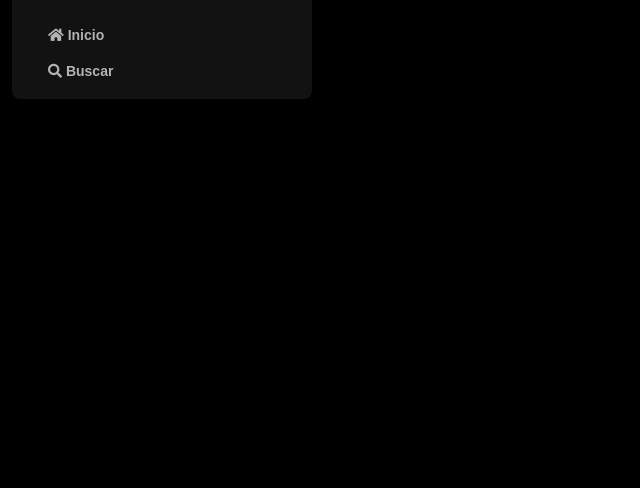
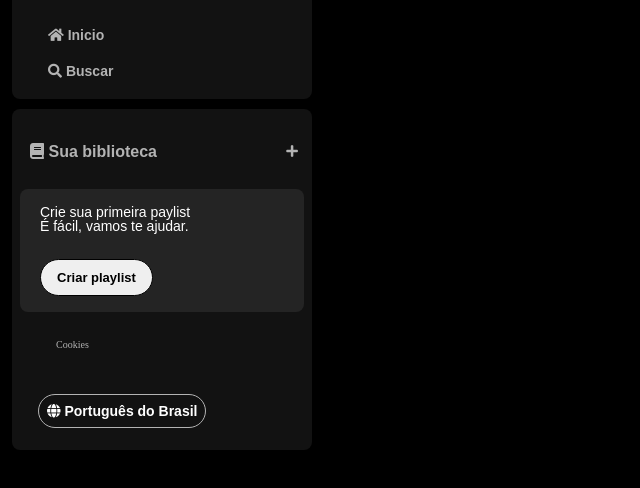
Before and after one commit to PedroAlvesDev/spotify-imersao, a plain HTML site: page index.html in a window 1280 px wide. Shown: the part 74-562 px from the top of the page, without its empty margins (0-640 px from the left). Drawn offline with Linux system fonts and the light colour scheme.

Commit message:
spotify-imersao

```diff
--- a/index.html
+++ b/index.html
@@ -37,8 +37,39 @@
                     </li>
                 </ul>
             </div>
+        </nav>
+        <div class="library">
+            <div class="library__content">
+                <button class="library__button">
+                    <span class="fa fa-book"></span>
+                    <span>Sua biblioteca</span>
+                </button>
+                <button class="library__plus-button">
+                    <span class="fa fa-plus"></span>
+                </button>
+
             </div>
-        </nav>
+            <section class="section-playlist">
+                <div class="section-playlist__content">
+                    <span class="te
+                    xt-title">Crie sua primeira paylist</span>
+                    <span class="text-subtitle">É fácil, vamos te ajudar.</span>
+                    <button class="section-playlist__button">
+                        <span>Criar playlist</span>
+                    </button>
+                </div>
+            </section>
+            <div class="cookies">
+                <a href="">Cookies</a>
+            </div>
+            <div class="languages">
+                <button class="languages__button">
+                    <span class="fa fa-globe"></span>
+                    <span>Português do Brasil</span>
+                </button>
+            </div>
+
+        </div>
     </div>
 
     <script src="script.js"></script>
--- a/styles.css
+++ b/styles.css
@@ -9,6 +9,7 @@ body {
     bottom: 0;
     padding: 12px;
     width: 300px;
+    /* background-color: #121212; */
 }
 
 .sidebar__navigation {
@@ -44,3 +45,97 @@ body {
 .logo img {
     width: 80px;
 }
+
+.library {
+    background-color: #121212;
+    border-radius: 8px;
+    margin: 10px 0 0;
+    padding: 4px 8px;
+    font-size: 14px;
+    color: #b3b3b3;
+}
+
+.library__content {
+    margin-top: 10px;
+    display: flex;
+    justify-content: space-between;
+    font-family: "DM Sans", sans-serif;
+}
+
+.library__plus-button {
+    border: none;
+    background-color: #121212;
+    color: #b3b3b3;
+}
+
+.library__button {
+    background-color: #121212;
+    border: none;
+    color: #b3b3b3;
+    font-size: 16px;
+    font-family: Montserrat, sans-serif;
+    margin: 0 10px 0 0;
+    padding: 20px 10px;
+    font-weight: 600;
+}
+
+.section-playlist {
+    background-color: #242424;
+    margin: 8px 0;
+    padding: 16px 20px;
+    border-radius: 8px;
+}
+
+.section-playlist__content {
+    color: #ffffff;
+    display: flex;
+    flex-direction: column;
+    font-family: "DM Sans", sans-serif;
+}
+
+.text-title {
+    padding: 0 0 14px;
+    font-size: 16px;
+}
+
+.text-subtitle {
+    padding: 0 0 14px;
+    font-size: 14px;
+}
+
+.section-playlist__button {
+    margin: 12px 0 0;
+    padding: 10px;
+    width: 113px;
+    border-radius: 9999px;
+    color: #000;
+    font-family: "DM Sans", sans-serif;
+    font-weight: 700;
+    font-size: 13px;
+    border: #000 solid 1px;
+}
+
+.cookies {
+    margin: 25px 20px;
+    padding: 0 24;
+}
+
+.cookies a {
+    color: #b3b3b3;
+    font-size: 400;
+    font-size: 10px;
+    text-decoration: none;
+    padding: 0 16px 0;
+}
+
+.languages__button {
+    margin: 18px;
+    padding: 8px;
+    border-radius: 9999px;
+    background-color: transparent;
+    color: #ffffff;
+    font-size: 14px;
+    font-weight: 700;
+    font-family: "DM Sans", sans-serif;
+    border: #b3b3b3 solid 1px;
+}
```
Lines whose indentation alone changed are shown as unchanged.
